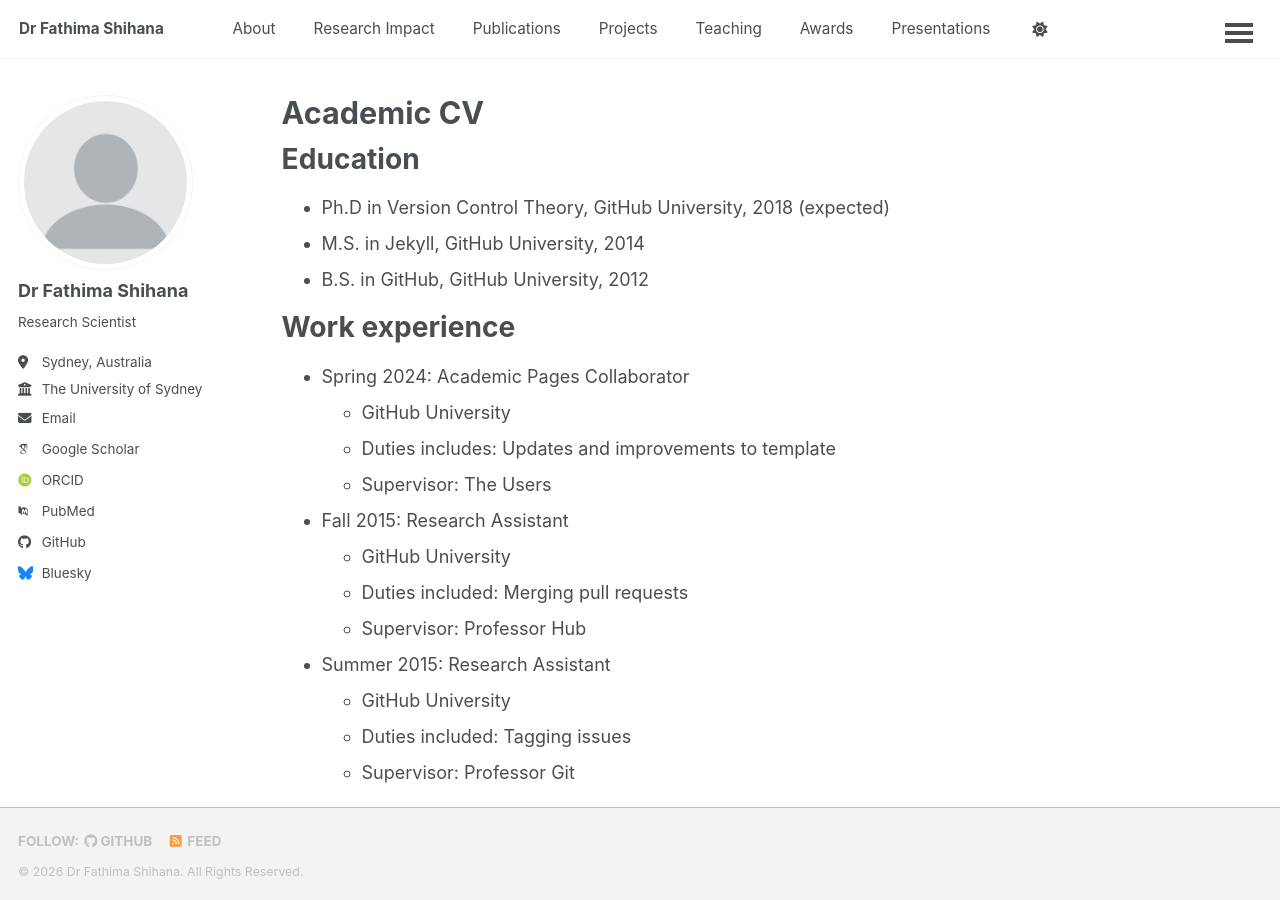
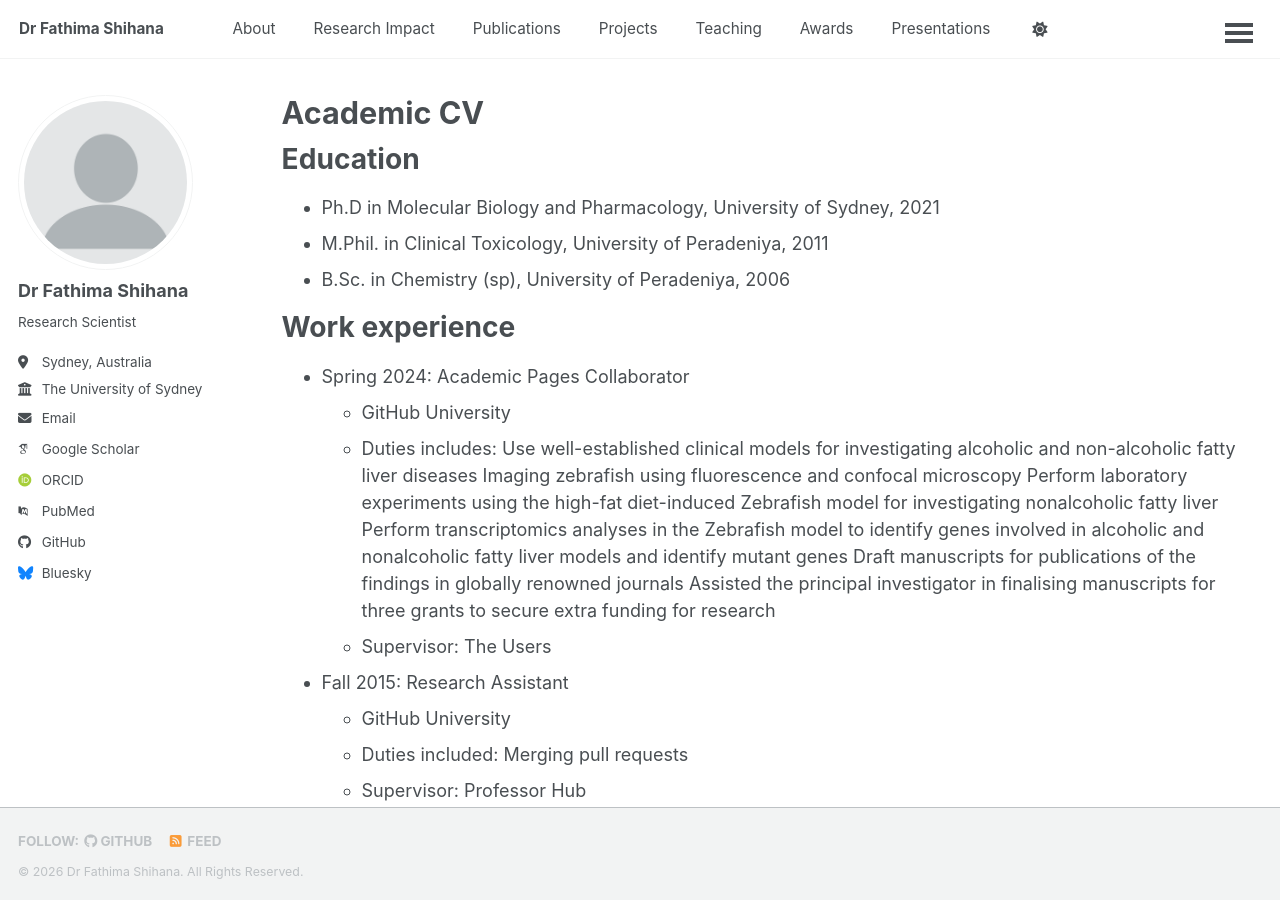
Before and after one commit to fathimashihana/fathimashihana.github.io, a Jekyll site: the page built from _pages/cv.md, in a window 1280 px wide and 900 px high. Built offline with Jekyll 4.4.1, drawn with Linux system fonts in a browser that asks for light colours; some web fonts are replaced; a script bundle is joined from its source files by our own code; library files that are not in the unit come from our copies.

Commit message:
Update cv.md

```diff
--- a/_pages/cv.md
+++ b/_pages/cv.md
@@ -9,15 +9,20 @@ author_profile: true
 
 Education
 ======
-* Ph.D in Version Control Theory, GitHub University, 2018 (expected)
-* M.S. in Jekyll, GitHub University, 2014
-* B.S. in GitHub, GitHub University, 2012
+* Ph.D in Molecular Biology and  Pharmacology, University of Sydney, 2021
+* M.Phil. in Clinical Toxicology, University of Peradeniya, 2011
+* B.Sc. in Chemistry (sp), University of Peradeniya, 2006
 
 Work experience
 ======
 * Spring 2024: Academic Pages Collaborator
   * GitHub University
-  * Duties includes: Updates and improvements to template
+  * Duties includes: Use well-established clinical models for investigating alcoholic and non-alcoholic fatty liver diseases
+                     Imaging zebrafish using fluorescence and confocal microscopy
+                     Perform laboratory experiments using the high-fat diet-induced Zebrafish model for investigating nonalcoholic fatty liver
+                     Perform transcriptomics analyses in the Zebrafish model to identify genes involved in alcoholic and nonalcoholic fatty liver models and identify mutant genes
+                     Draft manuscripts for publications of the findings in globally renowned journals
+                     Assisted the principal investigator in finalising manuscripts for three grants to secure extra funding for research
   * Supervisor: The Users
 
 * Fall 2015: Research Assistant
```
